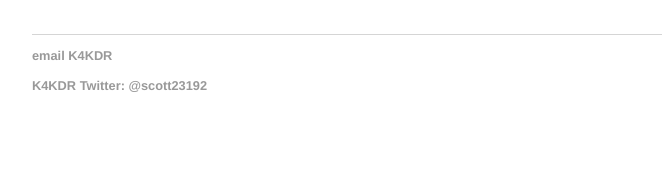
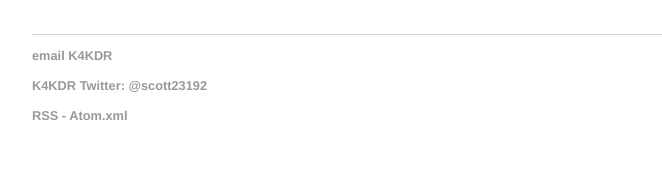
Before and after one commit to K4KDR/k4kdr.github.io, a Jekyll site: the page built from _posts/2016-07-23-battery-box.md, in a window 1280 px wide. Shown: the part 1150-1330 px from the top of the page, without its empty margins (160-822 px from the left). Built offline with Jekyll 4.4.1, drawn with Linux system fonts in a browser that asks for light colours; before the commit the page ends 1303 px from its top, so only the background shows below that.

Commit message:
Update default.html

```diff
--- a/_layouts/default.html
+++ b/_layouts/default.html
@@ -23,7 +23,9 @@
 	        	<li><a href="mailto:scott23192@gmail.com">email K4KDR</a></li>
 	        	<br><br>
 	        	<li><a href="https://twitter.com/scott23192">K4KDR Twitter:  @scott23192</a></li>
-			</ul>
+	        	<br><br>
+	        	<li><a href="http://k4kdr.github.io/blog/atom.xml">RSS - Atom.xml</a></li>
+		</ul>
 		</footer>
 	</body>
 </html>
```
